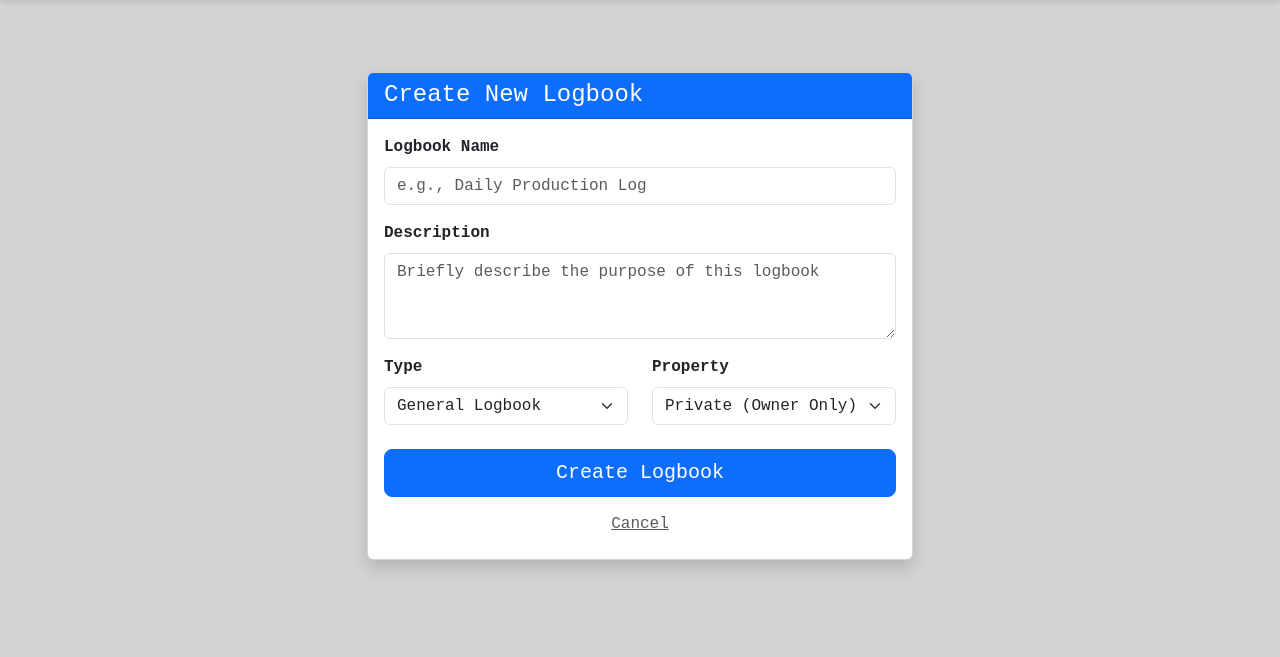
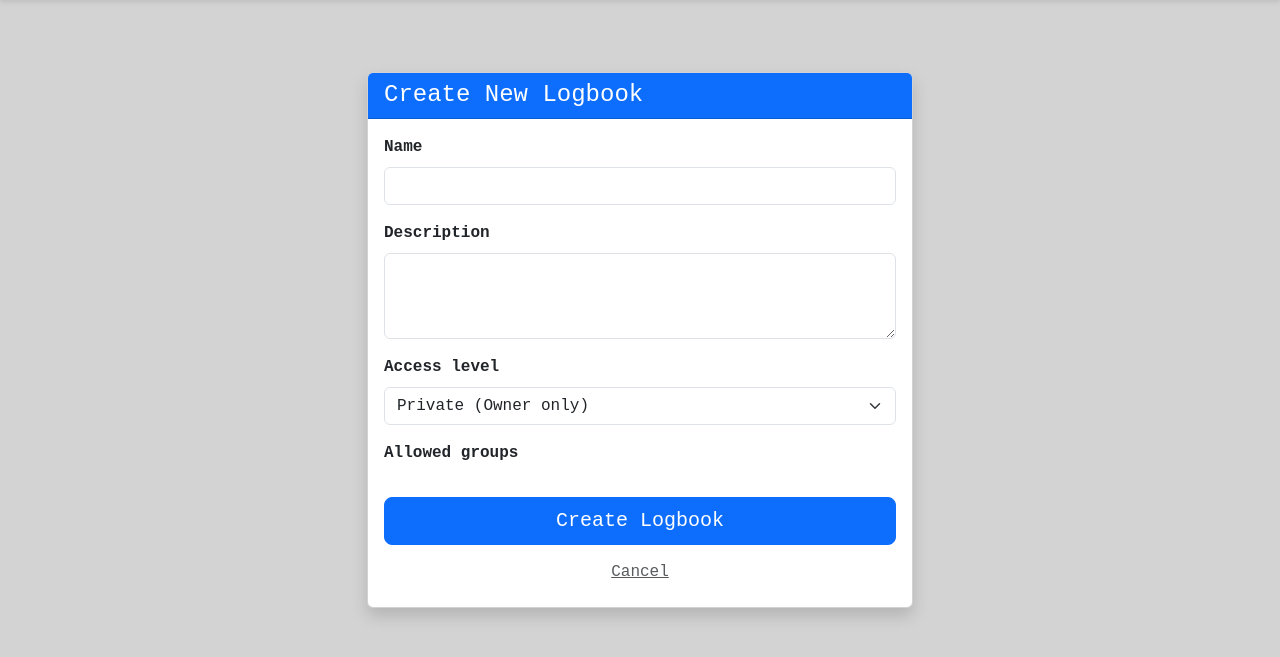
Before and after one commit to cup-software2018/e-logbook, a Django app: page /e-logbook/new-logbook/ in a window 1280 px wide. Shown: the part 60-717 px from the top of the page. Run offline with Django 5.2, Linux system fonts and the light colour scheme; the visitor is signed in with stand-in values (Sample User, id 1); some libraries are stand-ins or nearby versions.

Commit message:
some changes

```diff
--- a/config/settings.py
+++ b/config/settings.py
@@ -130,7 +130,7 @@ DEFAULT_AUTO_FIELD = "django.db.models.BigAutoField"
 
 # Redirect unauthorized users to the admin login page
 # After login, go to the main dashboard
-LOGIN_REDIRECT_URL = 'elog:logbook_list'
+LOGIN_REDIRECT_URL = 'elog:logbook_dashboard'
 # After logout, go back to the login page (not admin)
 LOGOUT_REDIRECT_URL = 'login'
 # URL to redirect to if a user is not logged in
--- a/elog/templates/elog/logbook_create_form.html
+++ b/elog/templates/elog/logbook_create_form.html
@@ -3,7 +3,7 @@
 {% block content %}
 <div class="container mt-5">
   <div class="row justify-content-center">
-    <div class="col-md-6">
+    <div class="col-md-8 col-lg-6">
       <div class="card shadow">
         <div class="card-header bg-primary text-white">
           <h4 class="mb-0">Create New Logbook</h4>
@@ -11,34 +11,29 @@
         <div class="card-body">
           <form method="post">
             {% csrf_token %}
+
+            {% for field in form %}
             <div class="mb-3">
-              <label for="name" class="form-label fw-bold">Logbook Name</label>
-              <input type="text" name="name" id="name" class="form-control" placeholder="e.g., Daily Production Log"
-                required>
+              <label for="{{ field.id_for_label }}" class="form-label fw-bold">
+                {{ field.label }}
+              </label>
+
+              {{ field }}
+
+              {% if field.help_text %}
+              <div class="form-text text-muted">{{ field.help_text }}</div>
+              {% endif %}
+
+              {% if field.errors %}
+              <div class="text-danger small mt-1">
+                {% for error in field.errors %}
+                  {{ error }}
+                {% endfor %}
+              </div>
+              {% endif %}
             </div>
-            <div class="mb-3">
-              <label for="description" class="form-label fw-bold">Description</label>
-              <textarea name="description" id="description" class="form-control" rows="3"
-                placeholder="Briefly describe the purpose of this logbook"></textarea>
-            </div>
-            <div class="row mb-3">
-              <div class="col">
-                <label for="book_type" class="form-label fw-bold">Type</label>
-                <select name="book_type" id="book_type" class="form-select">
-                  {% for code, label in types %}
-                  <option value="{{ code }}">{{ label }}</option>
-                  {% endfor %}
-                </select>
-              </div>
-              <div class="col">
-                <label for="property_type" class="form-label fw-bold">Property</label>
-                <select name="property_type" id="property_type" class="form-select">
-                  {% for code, label in properties %}
-                  <option value="{{ code }}">{{ label }}</option>
-                  {% endfor %}
-                </select>
-              </div>
-            </div>
+            {% endfor %}
+
             <div class="d-grid gap-2 mt-4">
               <button type="submit" class="btn btn-primary btn-lg">Create Logbook</button>
               <a href="{% url 'elog:logbook_dashboard' %}" class="btn btn-link text-muted">Cancel</a>
@@ -49,4 +44,21 @@
     </div>
   </div>
 </div>
+
+<link href="https://cdn.jsdelivr.net/npm/select2@4.1.0-rc.0/dist/css/select2.min.css" rel="stylesheet" />
+<link href="https://cdn.jsdelivr.net/npm/select2-bootstrap-5-theme@1.3.0/dist/select2-bootstrap-5-theme.min.css" rel="stylesheet" />
+<script src="https://code.jquery.com/jquery-3.6.0.min.js"></script>
+<script src="https://cdn.jsdelivr.net/npm/select2@4.1.0-rc.0/dist/js/select2.min.js"></script>
+
+<script>
+    $(document).ready(function() {
+        // forms.py에서 widget에 'select2-multi' 클래스를 준 필드에 적용
+        $('.select2-multi').select2({
+            theme: 'bootstrap-5',
+            placeholder: "Select groups (optional)",
+            allowClear: true,
+            width: '100%'
+        });
+    });
+</script>
 {% endblock %}
--- a/elog/templates/registration/signup.html
+++ b/elog/templates/registration/signup.html
@@ -83,7 +83,7 @@
         $('.select2-multi').select2({
             placeholder: "Select your team(s)",
             allowClear: true,
-            width: '100%' # Ensure it fits the card width
+            width: '100%'
         });
     });
 </script>
--- a/elog/views.py
+++ b/elog/views.py
@@ -11,7 +11,7 @@ from django.contrib.auth import login
 
 from .constants import LOGBOOK_TYPES, LOGBOOK_PROPERTIES
 from .models import Logbook, Log, LogImage, Comment
-from .forms import SignUpForm
+from .forms import SignUpForm, LogbookForm
 
 import markdown
 from datetime import datetime, timedelta
@@ -25,30 +25,30 @@ def get_visible_logbook(logbook_id, user):
     Helper function to get a logbook only if the user has permission.
     Replaces the old 'property_type' logic with 'access_level' & 'allowed_groups'.
     """
-    # 1. 유저가 속한 그룹들 가져오기
+    # 1. Get user groups
     user_groups = user.groups.all()
 
-    # 2. 권한 조건 정의 (Owner OR Public OR Shared Group Member)
+    # 2. Define permission conditions (Owner OR Public OR Shared Group Member)
     qs = Logbook.objects.filter(
-        Q(id=logbook_id) & (              # ID가 일치하고
-            Q(owner=user) |               # 주인이거나
-            Q(access_level='public') |    # 전체 공개이거나
-            (Q(access_level='shared') & Q(allowed_groups__in=user_groups))  # 그룹 공유된 경우
+        Q(id=logbook_id) & (
+            Q(owner=user) |
+            Q(access_level='public') |
+            (Q(access_level='shared') & Q(allowed_groups__in=user_groups))
         )
-    ).distinct()  # 그룹 중복 제거
+    ).distinct()
 
-    # 3. 결과 반환 (없으면 404 에러)
+    # 3. Return object or 404
     return get_object_or_404(qs)
 
 
 def has_write_permission(logbook, user):
     """
     Check if the user has permission to create or update logs.
-    Rule: Owner has full access, SHARED allows any logged-in user to write.
     """
     if logbook.owner == user:
         return True
-    if logbook.property_type == 'SHARED':
+    # Assuming 'access_level' replaced property_type logic, but keeping legacy check if needed
+    if getattr(logbook, 'access_level', '') == 'shared' or getattr(logbook, 'property_type', '') == 'SHARED':
         return True
     return False
 
@@ -56,19 +56,11 @@ def has_write_permission(logbook, user):
 
 
 @login_required
-def logbook_dashboard(request):  # Check if function name matches your urls.py
+def logbook_dashboard(request):
     """
-    Dashboard view showing:
-    1. My Logbooks (Owner)
-    2. Shared & Public Logbooks (Public OR Shared with User's Groups)
+    Dashboard view showing My Logbooks and Shared/Public Logbooks.
     """
-    # 1. Logbooks created by the current user
     my_logbooks = Logbook.objects.filter(owner=request.user)
-
-    # 2. Shared & Public Logbooks
-    # [FIX] Logic updated to use 'access_level' instead of 'property_type'
-
-    # Get IDs of groups the current user belongs to
     user_groups = request.user.groups.all()
 
     shared_logbooks = Logbook.objects.filter(
@@ -85,28 +77,24 @@ def logbook_dashboard(request):  # Check if function name matches your urls.py
 @login_required
 def logbook_create(request):
     """
-    Handle the creation of a new logbook.
+    Handle the creation of a new logbook using LogbookForm.
     """
     if request.method == "POST":
-        name = request.POST.get('name')
-        description = request.POST.get('description')
-        book_type = request.POST.get('book_type')
-        prop_type = request.POST.get('property_type')
+        form = LogbookForm(request.POST)
+        if form.is_valid():
+            # Create object but don't save to DB yet
+            logbook = form.save(commit=False)
+            # Assign the current user as owner
+            logbook.owner = request.user
+            # Save to DB
+            logbook.save()
+            # Save Many-to-Many data (Allowed Groups)
+            form.save_m2m()
+            return redirect('elog:logbook_dashboard')
+    else:
+        form = LogbookForm()
 
-        Logbook.objects.create(
-            name=name,
-            description=description,
-            owner=request.user,
-            book_type=book_type,
-            property_type=prop_type
-        )
-        return redirect('elog:logbook_dashboard')
-
-    context = {
-        'types': LOGBOOK_TYPES,
-        'properties': LOGBOOK_PROPERTIES,
-    }
-    return render(request, 'elog/logbook_create_form.html', context)
+    return render(request, 'elog/logbook_create_form.html', {'form': form})
 
 # --- Log Operations (CRUD) ---
 
@@ -114,69 +102,103 @@ def logbook_create(request):
 @login_required
 def log_list(request, logbook_id):
     """
-    List logs for a specific logbook with search and date navigation.
+    List logs for a specific logbook with:
+    1. Search functionality.
+    2. SMART Date Navigation (skips empty days).
+    3. Calendar Markers (sends list of dates with logs).
     """
+    # 1. Get Logbook (Check permissions)
     logbook = get_visible_logbook(logbook_id, request.user)
 
+    # 2. Get parameters
     date_str = request.GET.get('date')
     search_query = request.GET.get('search', '').strip()
 
-    # Base QuerySet with optimizations
+    # 3. Base QuerySet (Optimized with prefetch)
     logs_qs = Log.objects.filter(logbook=logbook).prefetch_related(
         'user', 'images', 'comments__user'
     )
 
+    # [NEW] Get a list of ALL dates that have logs (for Flatpickr calendar dots)
+    # Returns a list like: ['2023-10-01', '2023-10-05', ...]
+    log_dates_qs = logs_qs.values_list(
+        'created_at__date', flat=True).distinct()
+    log_dates = [d.strftime('%Y-%m-%d') for d in log_dates_qs if d]
+
+    # 4. Logic Branch: Search vs Date Navigation
     if search_query:
-        # Search Mode: Show all matching logs, newest first
+        # --- Search Mode ---
+        # Show all matching logs, newest first
         logs = logs_qs.filter(
             Q(content__icontains=search_query) |
             Q(user__username__icontains=search_query)
         ).order_by('-created_at')
+
         target_date = None
+        prev_date_str = None
+        next_date_str = None
+
     else:
-        # Date Navigation Mode
+        # --- Date Navigation Mode ---
+
+        # Determine Target Date
         if date_str:
             try:
                 target_date = datetime.strptime(date_str, '%Y-%m-%d').date()
             except ValueError:
                 target_date = timezone.now().date()
         else:
-            # Default: Show date of the most recent log
+            # Default: Go to the date of the most recent log (or today if empty)
             latest_log = logs_qs.order_by('-created_at').first()
             target_date = latest_log.created_at.date() if latest_log else timezone.now().date()
 
-        # Filter by target date, oldest first (Chronological)
+        # Filter logs for the specific date (Chronological order)
         logs = logs_qs.filter(
             created_at__date=target_date).order_by('created_at')
 
-    # Markdown Processing
-    md = markdown.Markdown(extensions=['tables', 'fenced_code'])
+        # [SMART NAVIGATION] Find actual previous/next dates with data
+
+        # Find the latest log BEFORE the target date
+        prev_log = logs_qs.filter(
+            created_at__date__lt=target_date).order_by('-created_at').first()
+        prev_date_str = prev_log.created_at.date().strftime(
+            '%Y-%m-%d') if prev_log else None
+
+        # Find the earliest log AFTER the target date
+        next_log = logs_qs.filter(
+            created_at__date__gt=target_date).order_by('created_at').first()
+        next_date_str = next_log.created_at.date().strftime(
+            '%Y-%m-%d') if next_log else None
+
+    # 5. Markdown Processing (Convert content to HTML)
+    md = markdown.Markdown(extensions=['tables', 'fenced_code', 'nl2br'])
     for log in logs:
         log.content_html = md.convert(log.content)
 
-    # Date Navigation Links
-    today_date = timezone.now().date()
-    base_date = target_date if target_date else today_date
-    prev_date = (base_date - timedelta(days=1)).strftime('%Y-%m-%d')
-    next_date = (base_date + timedelta(days=1)).strftime('%Y-%m-%d')
-
+    # 6. Context Preparation
     context = {
         'logbook': logbook,
         'logs': logs,
+
+        # Date Info
         'current_date': target_date,
-        'today_date': today_date,
-        'prev_date': prev_date,
-        'next_date': next_date,
+        'today_date': timezone.now().date(),
+        'log_dates': log_dates,       # For Calendar Dots
+        'prev_date': prev_date_str,   # For Smart Nav Button (<)
+        'next_date': next_date_str,   # For Smart Nav Button (>)
+
+        # Other Info
         'search_query': search_query,
         'can_write': has_write_permission(logbook, request.user),
     }
+
     return render(request, 'elog/log_list.html', context)
 
 
 @login_required
 def log_create(request, logbook_id):
     """
-    Create a new log entry. Write access: Owner or Shared property.
+    Create a new log entry.
     """
     logbook = get_visible_logbook(logbook_id, request.user)
 
@@ -185,21 +207,21 @@ def log_create(request, logbook_id):
 
     if request.method == "POST":
         content = request.POST.get('content')
-        # Ensure form has enctype="multipart/form-data"
         images = request.FILES.getlist('images')
 
         log = Log.objects.create(
             logbook=logbook,
             content=content,
             user=request.user,
-            # created_at is handled by model default
         )
 
         for img in images:
             LogImage.objects.create(log=log, image=img, width=400)
 
-        # Redirect to the date of the created log
-        return redirect(f"{reverse('elog:log_list', args=[logbook.id])}?date={log.created_at.date()}")
+        # [MODIFIED] Added anchor (#log-ID) to the redirect URL
+        # This ensures the page scrolls to the newly created log.
+        redirect_url = f"{reverse('elog:log_list', args=[logbook.id])}?date={log.created_at.date()}#log-{log.id}"
+        return redirect(redirect_url)
 
     return render(request, 'elog/log_form.html', {'logbook': logbook})
 
@@ -207,12 +229,11 @@ def log_create(request, logbook_id):
 @login_required
 def log_edit(request, logbook_id, log_id):
     """
-    Edit a log entry. Permission: Author or Logbook Owner.
+    Edit a log entry.
     """
     logbook = get_visible_logbook(logbook_id, request.user)
     log_entry = get_object_or_404(Log, id=log_id, logbook=logbook)
 
-    # Permission Check
     if log_entry.user != request.user and logbook.owner != request.user:
         return HttpResponseForbidden("Permission denied.")
 
@@ -241,37 +262,36 @@ def log_edit(request, logbook_id, log_id):
             LogImage.objects.create(log=log_entry, image=f, width=400)
 
         log_date = log_entry.created_at.date().strftime('%Y-%m-%d')
-        return redirect(f"{reverse('elog:log_list', args=[logbook.id])}?date={log_date}")
+
+        # [MODIFIED] Added anchor (#log-ID) to redirect URL
+        # Scrolls back to the specific log entry after editing.
+        redirect_url = f"{reverse('elog:log_list', args=[logbook.id])}?date={log_date}#log-{log_entry.id}"
+        return redirect(redirect_url)
 
     return render(request, 'elog/log_edit_form.html', {'log': log_entry, 'logbook': logbook})
 
 
 @login_required
 def log_delete(request, logbook_id, log_id):
-    """
-    Delete a log entry. Permission: Author or Logbook Owner.
-    """
     logbook = get_visible_logbook(logbook_id, request.user)
     log = get_object_or_404(Log, id=log_id, logbook=logbook)
 
-    # Permission Check
     if log.user != request.user and logbook.owner != request.user:
         return HttpResponseForbidden("Permission denied.")
 
     if request.method == 'POST':
         log_date = log.created_at.strftime('%Y-%m-%d')
         log.delete()
+        # [NOTE] No anchor here because the log is gone.
         return redirect(f"{reverse('elog:log_list', args=[logbook.id])}?date={log_date}")
 
     return redirect('elog:log_list', logbook_id=logbook.id)
-
-# --- Interaction & Export ---
 
 
 @login_required
 def log_comment(request, logbook_id, log_id):
     """
-    Post a comment to a log entry.
+    Post a comment.
     """
     logbook = get_visible_logbook(logbook_id, request.user)
     log_entry = get_object_or_404(Log, id=log_id, logbook=logbook)
@@ -283,43 +303,37 @@ def log_comment(request, logbook_id, log_id):
                 log=log_entry,
                 content=content,
                 user=request.user,
-                # created_at handled by auto_now_add
             )
 
         log_date = log_entry.created_at.date().strftime('%Y-%m-%d')
-        return redirect(f"{reverse('elog:log_list', args=[logbook.id])}?date={log_date}")
+
+        # [MODIFIED] Added anchor (#log-ID) to redirect URL
+        # Keeps focus on the log entry where the comment was added.
+        redirect_url = f"{reverse('elog:log_list', args=[logbook.id])}?date={log_date}#log-{log_entry.id}"
+        return redirect(redirect_url)
 
     return render(request, 'elog/log_comment_form.html', {'log': log_entry, 'logbook': logbook})
 
 
 @login_required
 def export_logs_pdf(request, logbook_id):
-    """
-    Generates a PDF of logs for a specific date, converting Markdown to HTML.
-    """
-    # 1. Get the target date
+    # ... (No changes needed here for this task) ...
+    # (Keeping your existing export code structure for brevity)
     date_str = request.GET.get('date')
     if date_str:
         current_date = parse_date(date_str)
     else:
         current_date = timezone.now().date()
 
-    # 2. Retrieve Logbook and Log data
     logbook = get_object_or_404(Logbook, id=logbook_id)
     logs = Log.objects.filter(
-        logbook=logbook,
-        created_at__date=current_date
-    ).order_by('created_at')
+        logbook=logbook, created_at__date=current_date).order_by('created_at')
 
-    # [FIX] 3. Convert Markdown content to HTML manually for each log
-    # This step is crucial because the template expects 'log.content_html'
     for log in logs:
         log.content_html = markdown.markdown(
-            log.content,
-            extensions=['fenced_code', 'tables', 'nl2br']  # Common extensions
+            log.content, extensions=['fenced_code', 'tables', 'nl2br']
         )
 
-    # 4. Prepare context data for the template
     context = {
         'logbook': logbook,
         'logs': logs,
@@ -327,85 +341,20 @@ def export_logs_pdf(request, logbook_id):
         'request': request,
     }
 
-    # 5. Render HTML content
     html_string = render_to_string('elog/log_pdf.html', context)
-
-    # 6. Generate PDF using WeasyPrint
     response = HttpResponse(content_type='application/pdf')
     response['Content-Disposition'] = f'inline; filename="Log_{current_date}.pdf"'
-
     HTML(string=html_string, base_url=request.build_absolute_uri()).write_pdf(response)
-
     return response
 
 
 def signup(request):
-    """
-    Handles new user registration with extended fields.
-    """
     if request.method == 'POST':
-        # Use Custom Form
         form = SignUpForm(request.POST)
         if form.is_valid():
             user = form.save()
             login(request, user)
             return redirect('elog:logbook_dashboard')
     else:
-        # Use Custom Form
         form = SignUpForm()
-
     return render(request, 'registration/signup.html', {'form': form})
-
-
-@login_required
-def logbook_list(request):
-    """
-    Dashboard view showing:
-    1. My Logbooks (Owner)
-    2. Shared & Public Logbooks (Public OR Shared with User's Groups)
-    """
-    # 1. Logbooks created by the current user
-    my_logbooks = Logbook.objects.filter(owner=request.user)
-
-    # 2. Shared & Public Logbooks
-    # Logic:
-    #   (Access Level is Public)
-    #   OR
-    #   (Access Level is Shared AND The logbook's allowed groups intersect with User's groups)
-
-    # Get IDs of groups the current user belongs to
-    user_groups = request.user.groups.all()
-
-    shared_logbooks = Logbook.objects.filter(
-        Q(access_level='public') |
-        (Q(access_level='shared') & Q(allowed_groups__in=user_groups))
-    ).distinct().exclude(owner=request.user)
-
-    return render(request, 'elog/logbook_list.html', {
-        'my_logbooks': my_logbooks,
-        'shared_logbooks': shared_logbooks,
-    })
-
-# Helper function to check permissions
-
-
-def check_logbook_access(user, logbook):
-    """
-    Returns True if user has access to the logbook, False otherwise.
-
-    Permission Rules:
-    1. Owner -> Always Allow
-    2. Public -> Always Allow
-    3. Shared -> Allow if user belongs to one of the allowed_groups
-    """
-    # 1. Check Owner or Public status
-    if logbook.owner == user or logbook.access_level == 'public':
-        return True
-
-    # 2. Check Group Membership for Shared logbooks
-    if logbook.access_level == 'shared':
-        # Check if any of the user's groups are in the logbook's allowed_groups
-        if user.groups.filter(id__in=logbook.allowed_groups.all()).exists():
-            return True
-
-    return False
```
Also changed, not shown: elog/templates/elog/log_list.html (+146 -23 lines).
